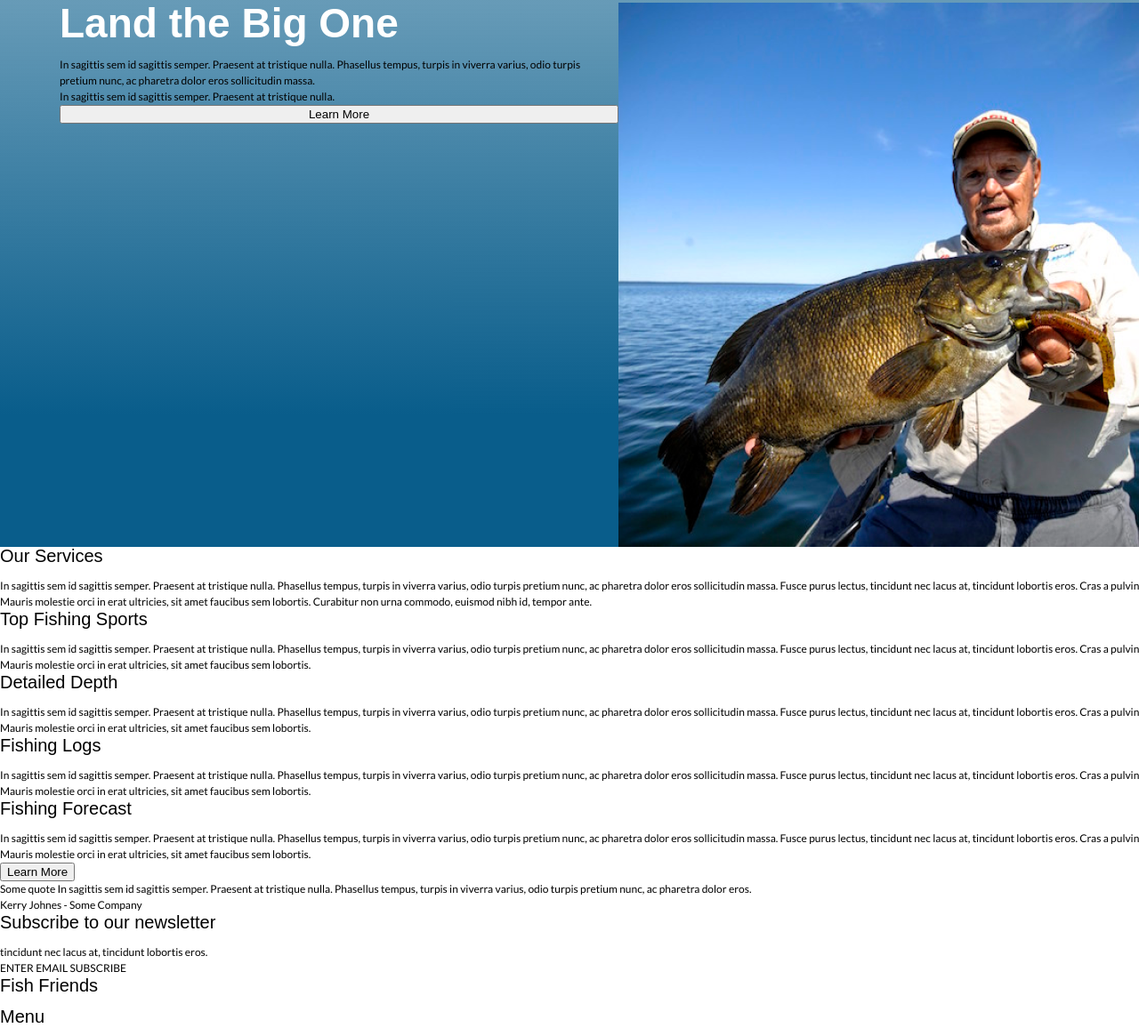
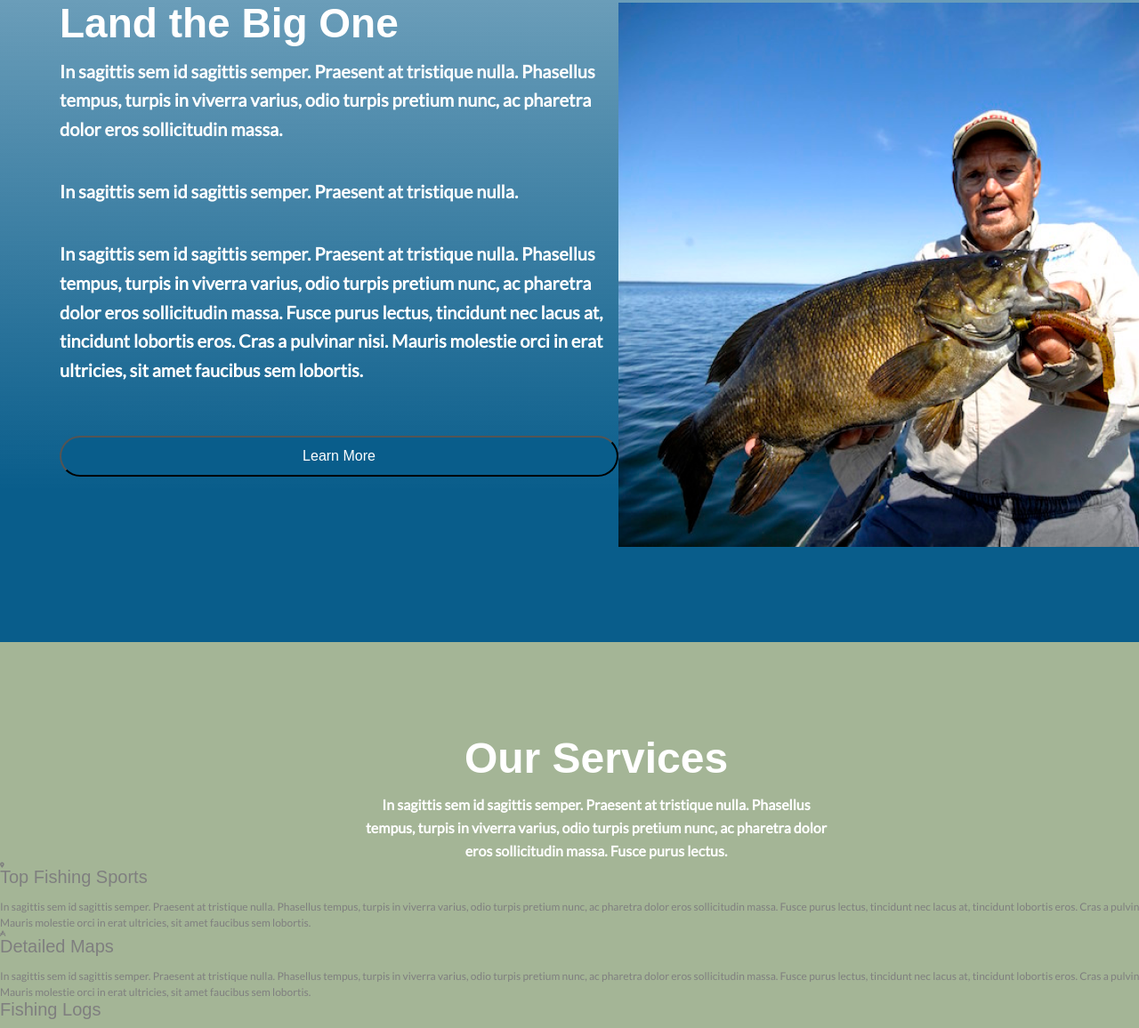
Before and after one commit to Build-Week-Fish-Friends/Marketing-Page, a plain HTML site: page index.html in a window 1280 px wide. Shown: the part 2004-3160 px from the top of the page at 89% size. Drawn offline with Linux system fonts and the light colour scheme.

Commit message:
Finished bigOne

```diff
--- a/css/index.css
+++ b/css/index.css
@@ -184,3 +184,51 @@
 font-size: 4.6rem;
 color: white;
 }
+.bigOne p{
+font-family: Lato;
+font-style: normal;
+font-weight: 800;
+font-size: 20px;
+line-height: 163.35%;
+color: white;
+padding-bottom: 6%;
+}
+.bigOne button{
+    background-color: #095D8B;
+    border-radius: 36px;
+    text-decoration: none;
+    color: white;
+    padding: 12px 25px;
+    font-size: 1.6rem;
+    margin-top: 20px;
+    margin-bottom: 15px;
+}
+.bigOne img{
+    margin-bottom: 8%;
+}
+/* Services Section */
+.services{
+background:#4A6C2F;
+opacity: 0.5;
+}
+.topServices{
+text-align: center;
+width: 40%;
+margin-left: 30%;
+padding-top: 8%;
+}
+.topServices h2{
+font-style: normal;
+font-weight: 600;
+font-size: 4.8rem;
+line-height: 48px;
+color: white;
+}
+.topServices p{
+font-family: Lato;
+font-style: normal;
+font-weight: 800;
+font-size: 1.6rem;
+line-height: 163.35%;
+color: white;
+}
--- a/index.html
+++ b/index.html
@@ -6,7 +6,7 @@
     <meta name="viewport" content="width=device-width, initial-scale=1.0">
     <meta http-equiv="X-UA-Compatible" content="ie=edge">
     <link href="https://fonts.googleapis.com/css?family=Lato&display=swap" rel="stylesheet">
-
+    <script src="https://kit.fontawesome.com/52bfdfc271.js" crossorigin="anonymous"></script>
     <title>Fish Friends</title>
 
     <link rel="stylesheet" href="css/index.css">
@@ -52,20 +52,25 @@
             <h2>Land the Big One</h2>
             <p> In sagittis sem id sagittis semper. Praesent at tristique nulla. Phasellus tempus, turpis in viverra varius, odio turpis pretium nunc, ac pharetra dolor eros sollicitudin massa.</p>
             <p> In sagittis sem id sagittis semper. Praesent at tristique nulla. </p>
+            <p>In sagittis sem id sagittis semper. Praesent at tristique nulla. Phasellus tempus, turpis in viverra varius, odio turpis pretium nunc, ac pharetra dolor eros sollicitudin massa.
+            Fusce purus lectus, tincidunt nec lacus at, tincidunt lobortis eros. Cras a pulvinar nisi. Mauris molestie orci in erat ultricies, sit amet faucibus sem lobortis.</p>
          <button>Learn More</button>
         </div>
         <img src="img/bass.png" alt="bass">
     </section>
     <section class="services">
+        <div class="topServices">
             <h2>Our Services</h2>
             <p>In sagittis sem id sagittis semper. Praesent at tristique nulla. Phasellus tempus, turpis in viverra varius, odio turpis pretium nunc, ac pharetra dolor eros sollicitudin massa. Fusce
-            purus lectus, tincidunt nec lacus at, tincidunt lobortis eros. Cras a pulvinar nisi.
-            Mauris molestie orci in erat ultricies, sit amet faucibus sem lobortis. Curabitur non urna commodo, euismod nibh id, tempor ante.</p>
+                purus lectus. </p>
+        </div>
             <div class="options">
+                <i class="fas fa-map-marker-alt"></i>
                 <h3>Top Fishing Sports</h3>
                 <p>In sagittis sem id sagittis semper. Praesent at tristique nulla. Phasellus tempus, turpis in viverra varius, odio turpis pretium nunc, ac pharetra dolor eros sollicitudin massa.
                     Fusce purus lectus, tincidunt nec lacus at, tincidunt lobortis eros. Cras a pulvinar nisi. Mauris molestie orci in erat ultricies, sit amet faucibus sem lobortis.</p>
-            <h3>Detailed Depth</h3>
+                <i class="fas fa-drafting-compass"></i>
+                <h3>Detailed Maps</h3>
                 <p>In sagittis sem id sagittis semper. Praesent at tristique nulla. Phasellus tempus, turpis in viverra varius, odio turpis pretium nunc, ac pharetra dolor eros sollicitudin massa.
                     Fusce purus lectus, tincidunt nec lacus at, tincidunt lobortis eros. Cras a pulvinar nisi. Mauris molestie orci in erat ultricies, sit amet faucibus sem lobortis.</p>
                 <h3>Fishing Logs</h3>
```
Lines whose indentation alone changed are shown as unchanged.
